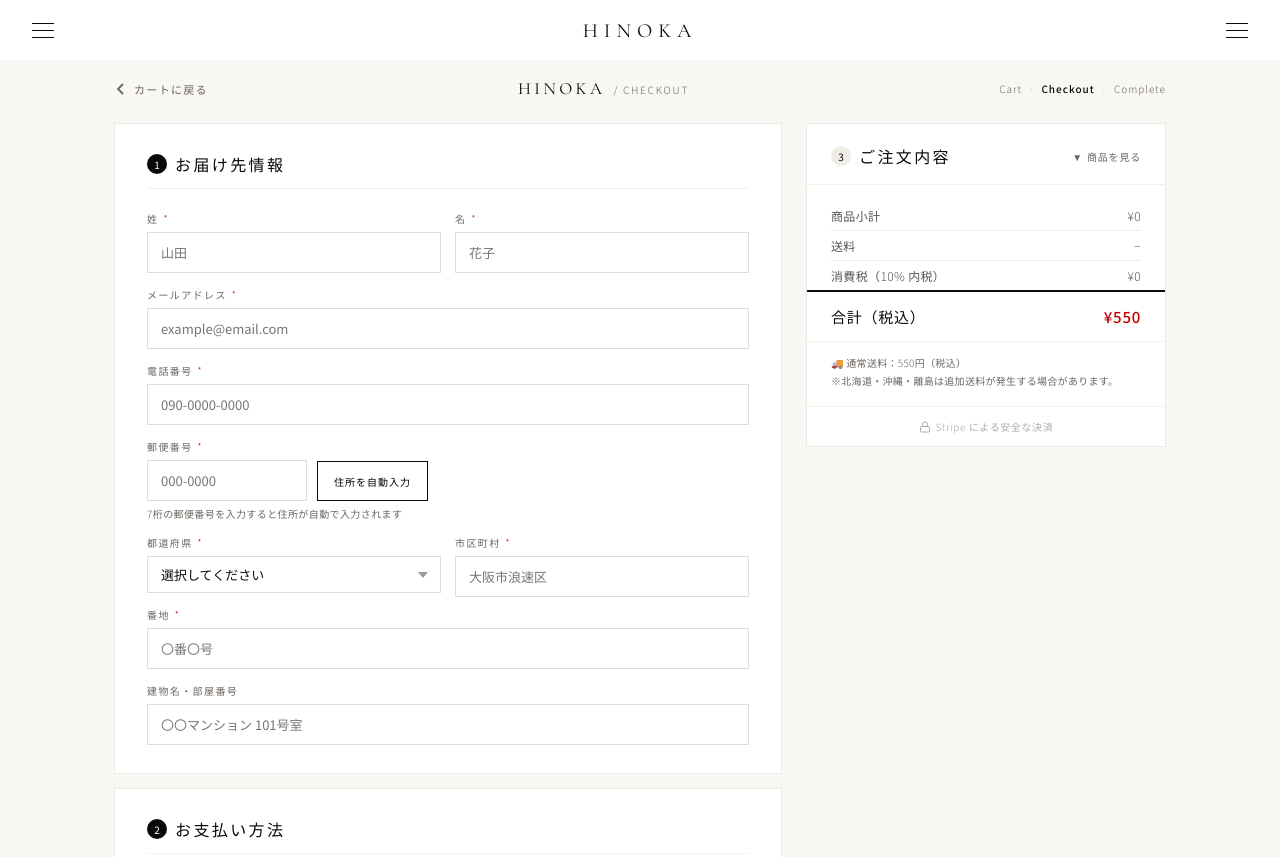
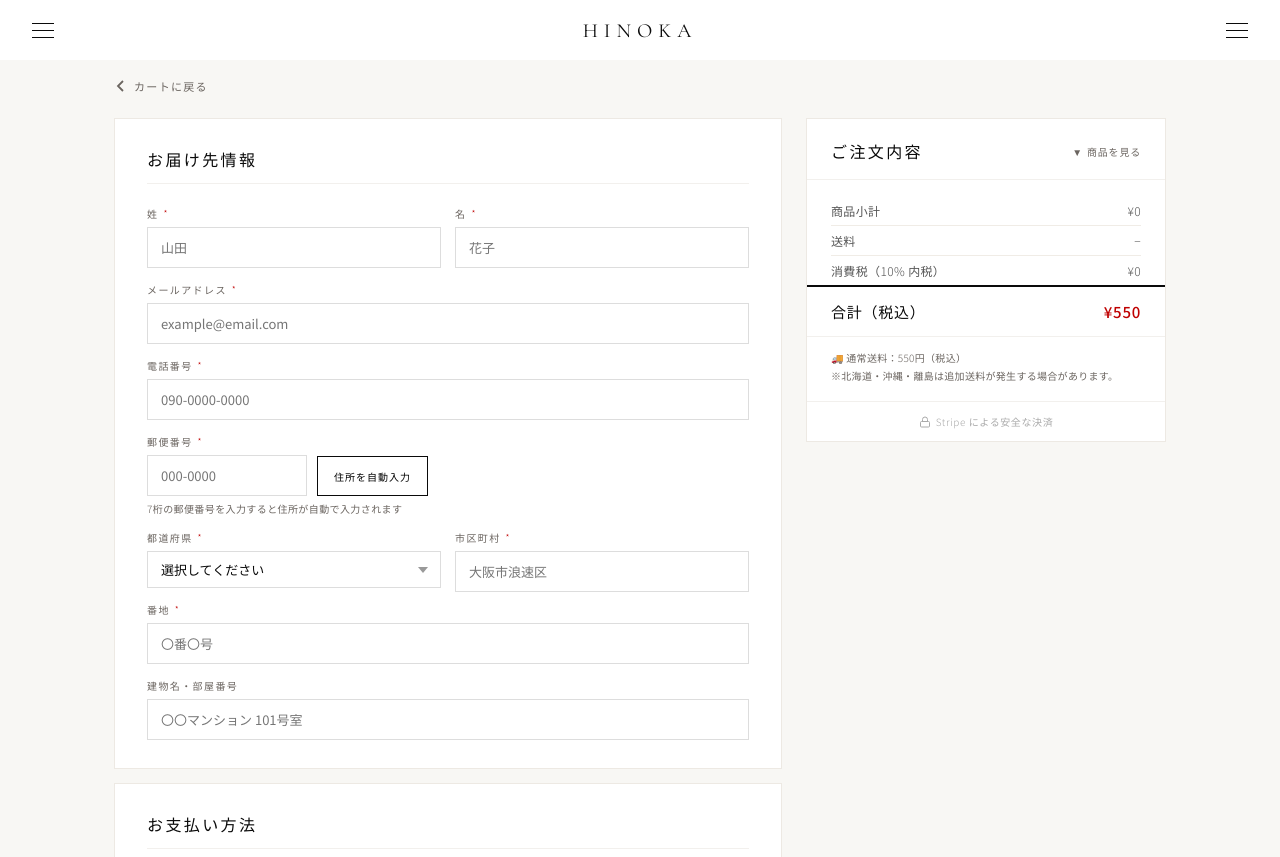
Before and after one commit to sskk0702/store.hinokaglobal, a plain HTML site: page checkout.html in a window 1280 px wide. Shown: the top 857 px of the page. Drawn offline with nearby package versions, Linux system fonts and the light colour scheme.

Commit message:
Update checkout.html

```diff
--- a/checkout.html
+++ b/checkout.html
@@ -367,14 +367,6 @@
       <svg viewBox="0 0 14 14"><polyline points="9,2 4,7 9,12"/></svg>
       カートに戻る
     </a>
-    <a href="store.html" class="co-header-brand">HINOKA<span class="co-header-step">/ Checkout</span></a>
-    <div class="co-steps">
-      <span class="step">Cart</span>
-      <span class="sep">›</span>
-      <span class="step active">Checkout</span>
-      <span class="sep">›</span>
-      <span class="step">Complete</span>
-    </div>
   </div>
 
   <!-- ── メインコンテンツ ── -->
@@ -386,7 +378,6 @@
       <!-- お届け先情報 -->
       <div class="form-card">
         <div class="card-title">
-          <span class="card-title-num">1</span>
           お届け先情報
         </div>
         <div class="form-error" id="form-error"></div>
@@ -459,7 +450,6 @@
       <!-- お支払い方法 -->
       <div class="form-card">
         <div class="card-title">
-          <span class="card-title-num">2</span>
           お支払い方法
         </div>
 
@@ -537,7 +527,6 @@
         <!-- ヘッダー -->
         <div class="summary-header">
           <h3>
-            <span class="card-title-num" style="background:#f0ece6;color:var(--black);">3</span>
             ご注文内容
           </h3>
           <button class="summary-toggle-btn" id="summaryToggleBtn">
```
